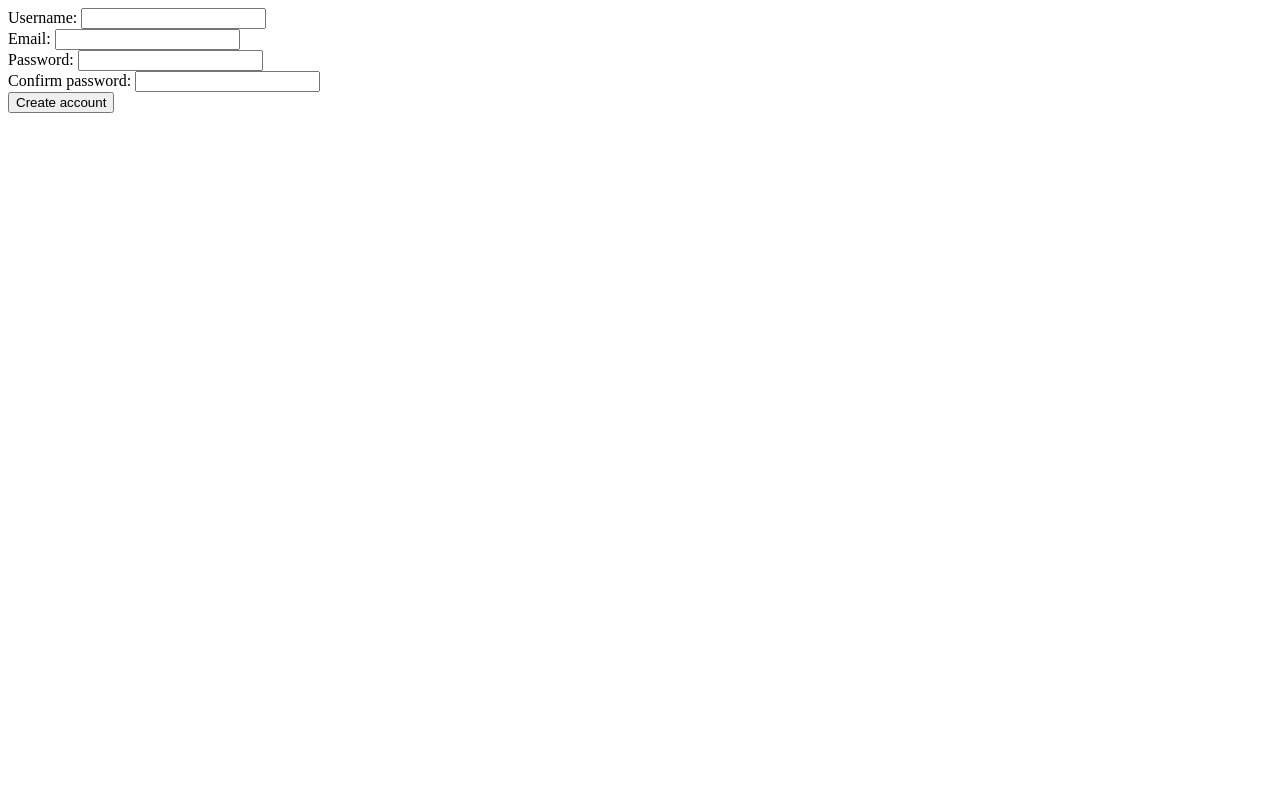
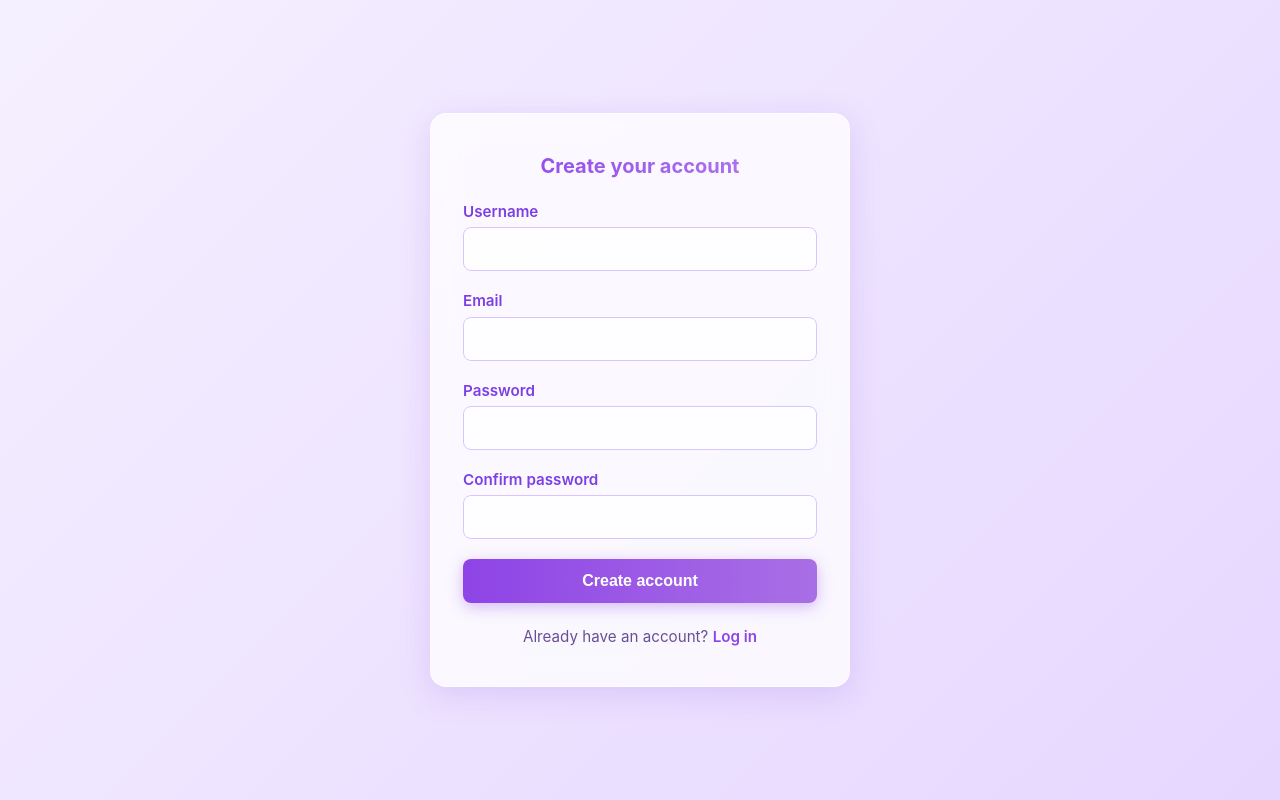
Before and after one commit to x3rD1/messaging-app, a React (Vite) app in the folder frontend/: page /signup in a window 1280 px wide. Built offline with nearby package versions, Linux system fonts and the light colour scheme; no server answers.

Commit message:
Update login and signup components

```diff
--- a/frontend/src/components/Login.jsx
+++ b/frontend/src/components/Login.jsx
@@ -1,6 +1,7 @@
 import { useContext, useState, useEffect } from "react";
 import { useNavigate } from "react-router-dom";
 import AuthContext from "../context/AuthContext";
+import styles from "./Login.module.css";
 
 function Login() {
   const [email, setEmail] = useState("");
@@ -10,14 +11,15 @@ function Login() {
   const navigate = useNavigate();
 
   useEffect(() => {
-    if (accessToken) {
-      navigate("/", { replace: true });
-    }
-    console.log(accessToken);
+    if (accessToken) navigate("/", { replace: true });
   }, [accessToken, navigate]);
 
   if (loading) {
-    return <div>Loading...</div>;
+    return (
+      <div className={styles.wrapper}>
+        <div className={styles.card}>Loading…</div>
+      </div>
+    );
   }
 
   const handleSubmit = async (e) => {
@@ -40,32 +42,48 @@ function Login() {
       setError(err.message);
     }
   };
+
   return (
-    <>
-      <div>Welcome to login!</div>
+    <div className={styles.wrapper}>
+      <div className={styles.card}>
+        <h1 className={styles.title}>Login</h1>
+
         <form onSubmit={handleSubmit}>
-        {error && <p style={{ color: "red" }}>{error}</p>}
-        <div>
-          <label>Email: </label>
+          {error && <p className={styles.error}>{error}</p>}
+
+          <div className={styles.field}>
+            <label className={styles.label}>Email</label>
             <input
               type="email"
               value={email}
               onChange={(e) => setEmail(e.target.value)}
+              onFocus={() => setError("")}
               required
+              className={styles.input}
             />
           </div>
-        <div>
-          <label>Password: </label>
+
+          <div className={styles.field}>
+            <label className={styles.label}>Password</label>
             <input
               type="password"
               value={password}
               onChange={(e) => setPassword(e.target.value)}
+              onFocus={() => setError("")}
               required
+              className={styles.input}
             />
           </div>
-        <button type="submit">Login</button>
+
+          <button type="submit" className={styles.button}>
+            Login
+          </button>
         </form>
-    </>
+      </div>
+      <p className={styles.signupPrompt}>
+        Don't have an account yet? <a href="/signup">Sign up</a>
+      </p>
+    </div>
   );
 }
 
--- a/frontend/src/components/Signup.jsx
+++ b/frontend/src/components/Signup.jsx
@@ -1,5 +1,6 @@
 import { useState } from "react";
 import { useNavigate } from "react-router-dom";
+import styles from "./Signup.module.css";
 
 function Signup() {
   const [user, setUser] = useState({
@@ -50,60 +51,85 @@ function Signup() {
       setFormError(err.message);
     }
   };
+
   return (
-    <div>
-      <form onSubmit={handleSubmit}>
-        {formError && <p style={{ color: "red" }}>{formError}</p>}
-        <div>
-          <label>Username: </label>
+    <div className={styles.wrapper}>
+      <div className={styles.card}>
+        <h1 className={styles.title}>Create your account</h1>
+
+        <form onSubmit={handleSubmit} className={styles.form}>
+          {formError && <p className={styles.error}>{formError}</p>}
+
+          <div className={styles.field}>
+            <label className={styles.label}>Username</label>
             <input
               type="text"
               value={user.username}
               onChange={(e) =>
                 setUser((prev) => ({ ...prev, username: e.target.value }))
               }
+              className={styles.input}
             />
-          {errors.username && <p style={{ color: "red" }}>{errors.username}</p>}
+            {errors.username && (
+              <p className={styles.error}>{errors.username}</p>
+            )}
           </div>
-        <div>
-          <label>Email: </label>
+
+          <div className={styles.field}>
+            <label className={styles.label}>Email</label>
             <input
               type="email"
               value={user.email}
               onChange={(e) =>
                 setUser((prev) => ({ ...prev, email: e.target.value }))
               }
+              className={styles.input}
             />
-          {errors.email && <p style={{ color: "red" }}>{errors.email}</p>}
+            {errors.email && <p className={styles.error}>{errors.email}</p>}
           </div>
-        <div>
-          <label>Password: </label>
+
+          <div className={styles.field}>
+            <label className={styles.label}>Password</label>
             <input
               type="password"
               value={user.password}
               onChange={(e) =>
                 setUser((prev) => ({ ...prev, password: e.target.value }))
               }
+              className={styles.input}
             />
-          {errors.password && <p style={{ color: "red" }}>{errors.password}</p>}
+            {errors.password && (
+              <p className={styles.error}>{errors.password}</p>
+            )}
           </div>
-        <div>
-          <label>Confirm password: </label>
+
+          <div className={styles.field}>
+            <label className={styles.label}>Confirm password</label>
             <input
               type="password"
               value={user.confirmPassword}
               onChange={(e) =>
-              setUser((prev) => ({ ...prev, confirmPassword: e.target.value }))
+                setUser((prev) => ({
+                  ...prev,
+                  confirmPassword: e.target.value,
+                }))
               }
+              className={styles.input}
             />
             {errors.confirmPassword && (
-            <p style={{ color: "red" }}>{errors.confirmPassword}</p>
+              <p className={styles.error}>{errors.confirmPassword}</p>
             )}
           </div>
-        <button type="submit" disabled={loading}>
-          {loading ? "Creating" : "Create account"}
+
+          <button type="submit" disabled={loading} className={styles.button}>
+            {loading ? "Creating…" : "Create account"}
           </button>
         </form>
+
+        <p className={styles.loginPrompt}>
+          Already have an account? <a href="/login">Log in</a>
+        </p>
+      </div>
     </div>
   );
 }
```
Lines whose indentation alone changed are shown as unchanged.
